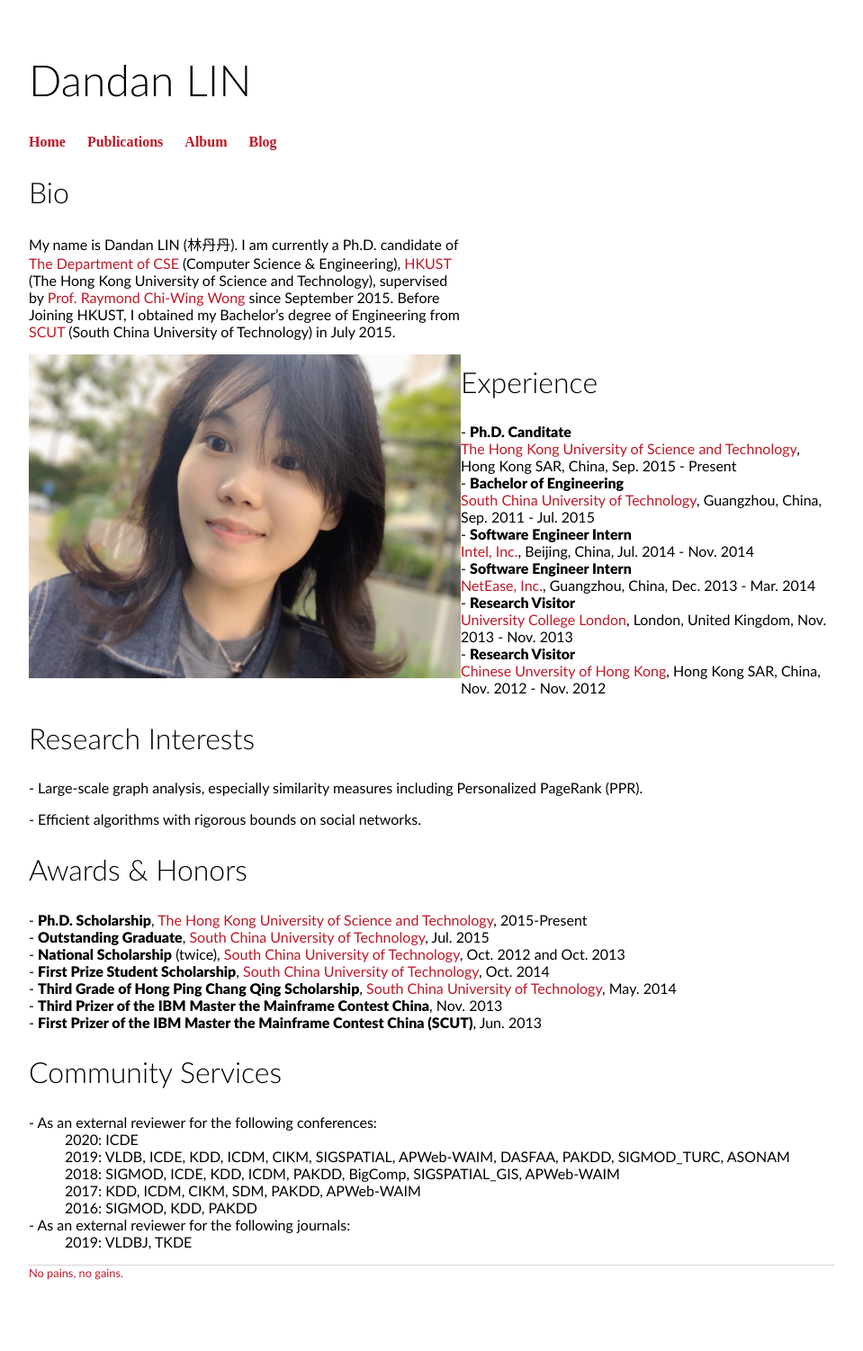
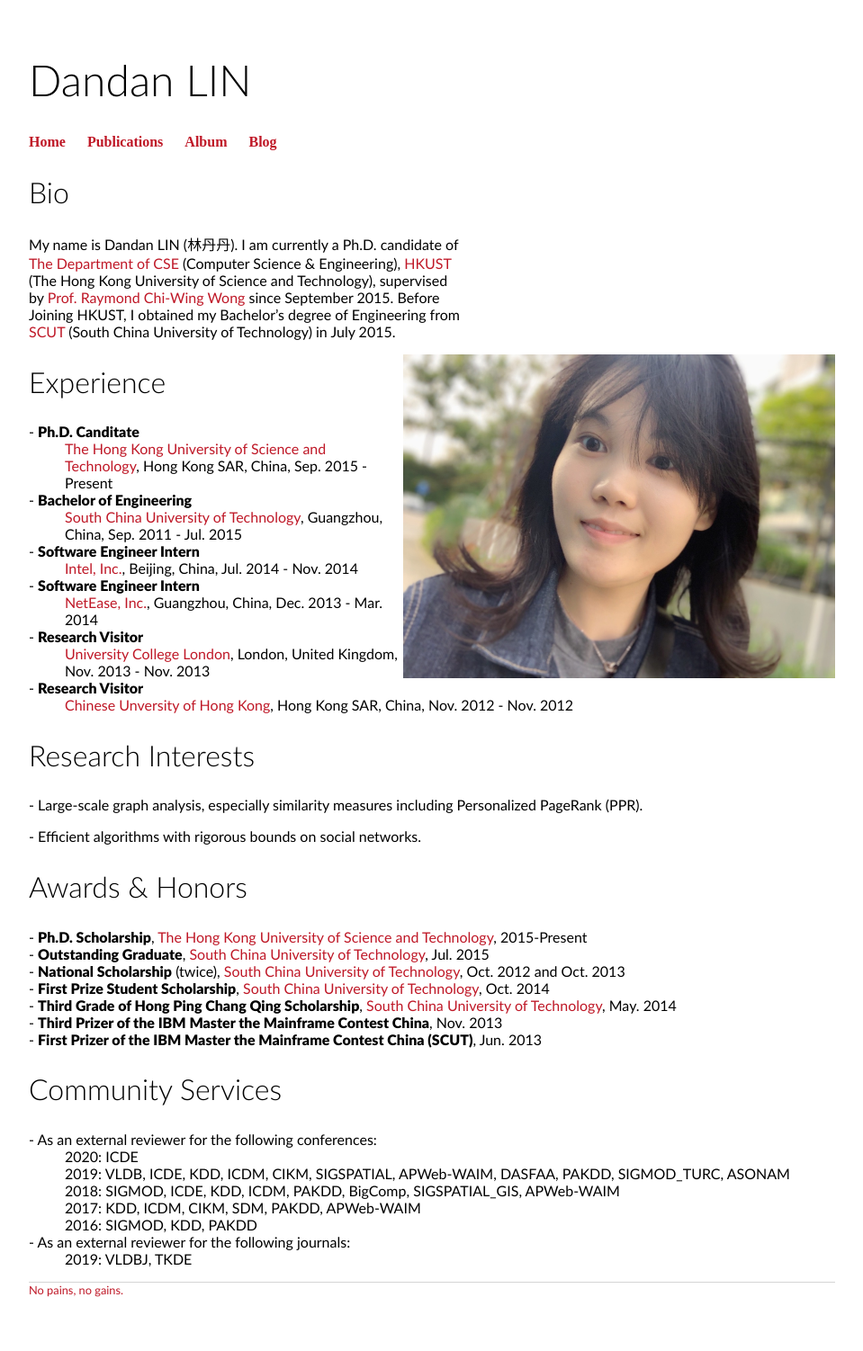
Before and after one commit to 2danlin/2danlin.github.io, a Jekyll site: the page built from index.html, in a window 1280 px wide. Shown: the whole page at 90% size, without its empty margins (160-1119 px from the left). Built offline with Jekyll 4.4.1, drawn with Linux system fonts in a browser that asks for light colours.

Commit message:
Update index.html

```diff
--- a/index.html
+++ b/index.html
@@ -15,7 +15,7 @@ title: Dandan's Homepage
 
 			</p>
 		</div>
-		<div style="float:left;">
+		<div style="float:right;">
 			<img src="/img/home_img.jpeg" style="width:480px; display:inline-block;"/>
 		</div>
 
```
